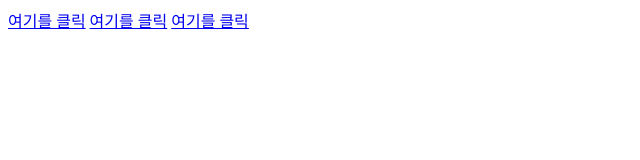
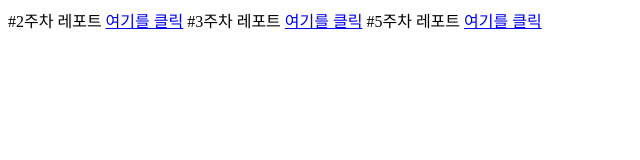
Before and after one commit to seveneleven2707/Cordova, a plain HTML site: page index.html in a window 1280 px wide. Shown: the whole page, without its empty margins (0-640 px from the left). Drawn offline with Linux system fonts and the light colour scheme.

Commit message:
Update index.html

```diff
--- a/index.html
+++ b/index.html
@@ -9,11 +9,13 @@
 </head>
 
 <body>
-
+         #2주차 레포트
          <a href="https://seveneleven2707.github.io/Cordova/week2/startbootstrap-freelancer-gh-pages/index.html">여기를 클릭</a>
 
+         #3주차 레포트
          <a href="https://seveneleven2707.github.io/Cordova/week3/week3.html">여기를 클릭</a>
 
+         #5주차 레포트
          <a href="https://seveneleven2707.github.io/Cordova/week5/dokdo-intro.html">여기를 클릭</a>
 
 </body>
```
